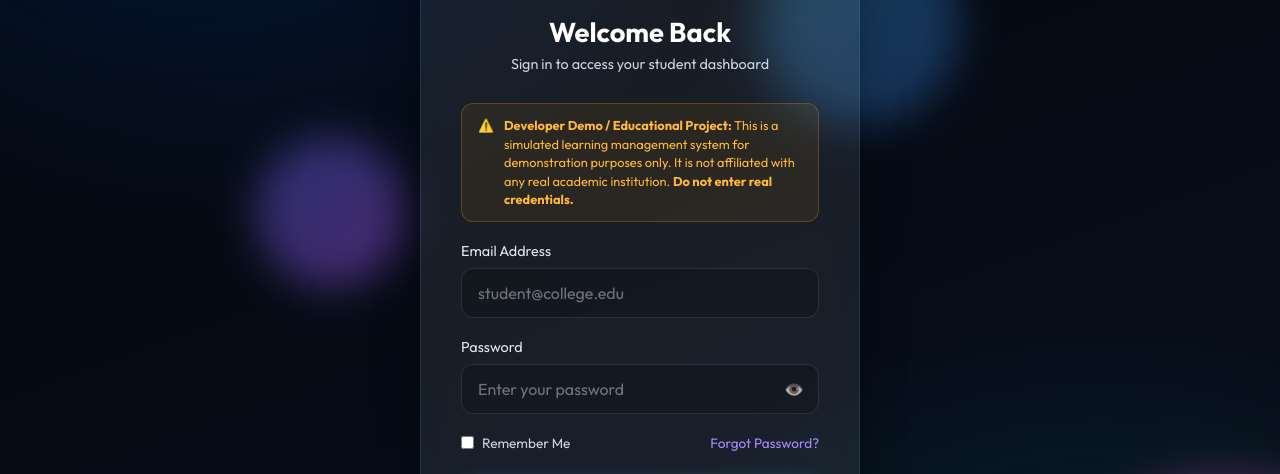
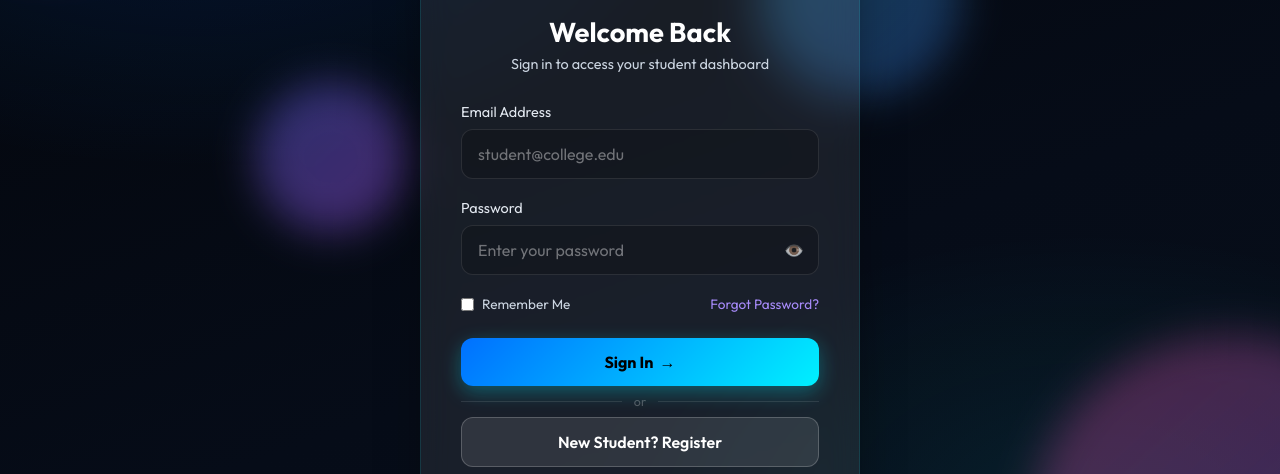
Before and after one commit to Sgrgautam815/lms, a plain HTML site: page frontend/index.html in a window 1280 px wide. Shown: the part 274-748 px from the top of the page. Drawn offline with Linux system fonts and the light colour scheme.

Commit message:
enhancements

```diff
--- a/frontend/index.html
+++ b/frontend/index.html
@@ -184,12 +184,6 @@
             <h2 id="loginTitle" style="text-align:center; margin-bottom:6px; font-size:1.7rem;">Welcome Back</h2>
             <p class="subtitle">Sign in to access your student dashboard</p>
 
-            <!-- Educational Disclaimer Banner -->
-            <div style="background: rgba(255, 165, 0, 0.08); border: 1px solid rgba(255, 165, 0, 0.25); border-radius: 12px; padding: 12px 16px; font-size: 0.8rem; color: #ffb83d; margin-bottom: 20px; line-height: 1.45; display: flex; gap: 10px; align-items: flex-start; text-align: left;">
-                <span>⚠️</span>
-                <span><strong>Developer Demo / Educational Project:</strong> This is a simulated learning management system for demonstration purposes only. It is not affiliated with any real academic institution. <strong>Do not enter real credentials.</strong></span>
-            </div>
-
             <!-- Login Form -->
             <form id="studentLoginForm" novalidate>
 
```
